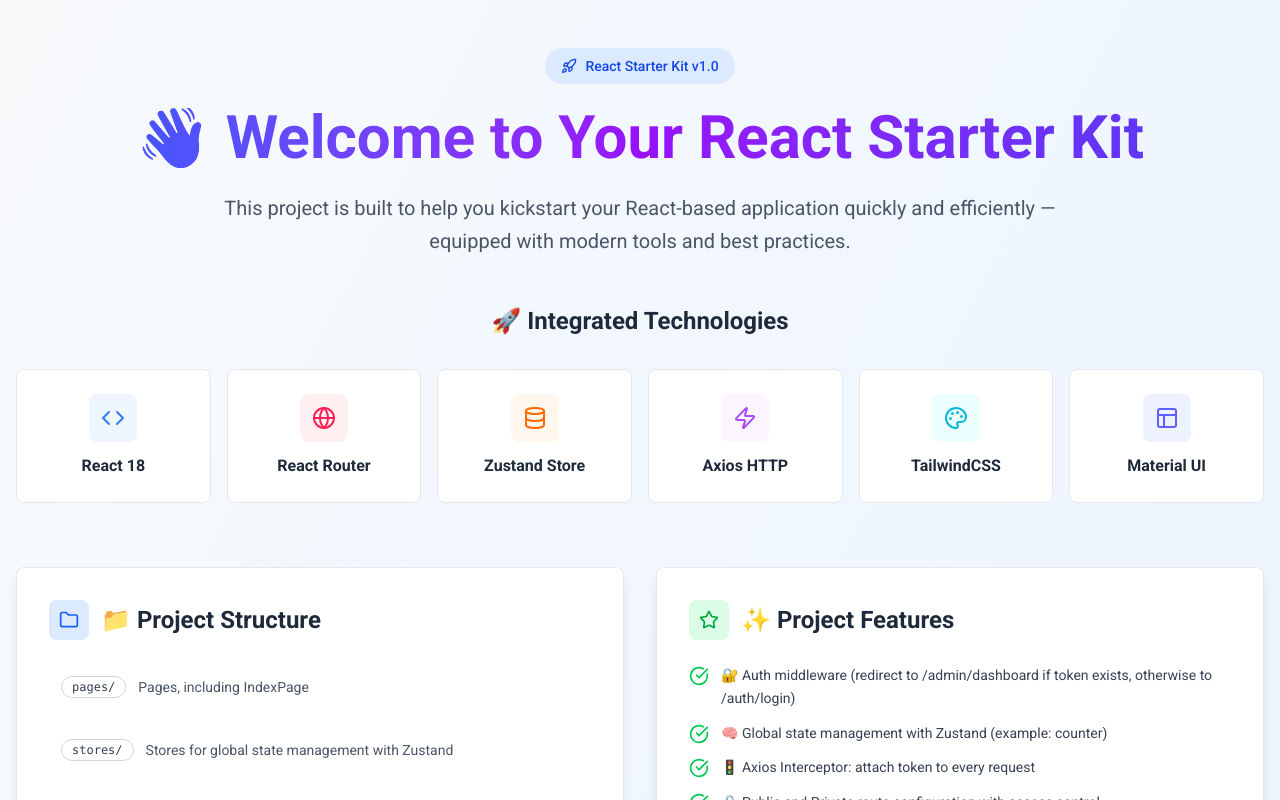
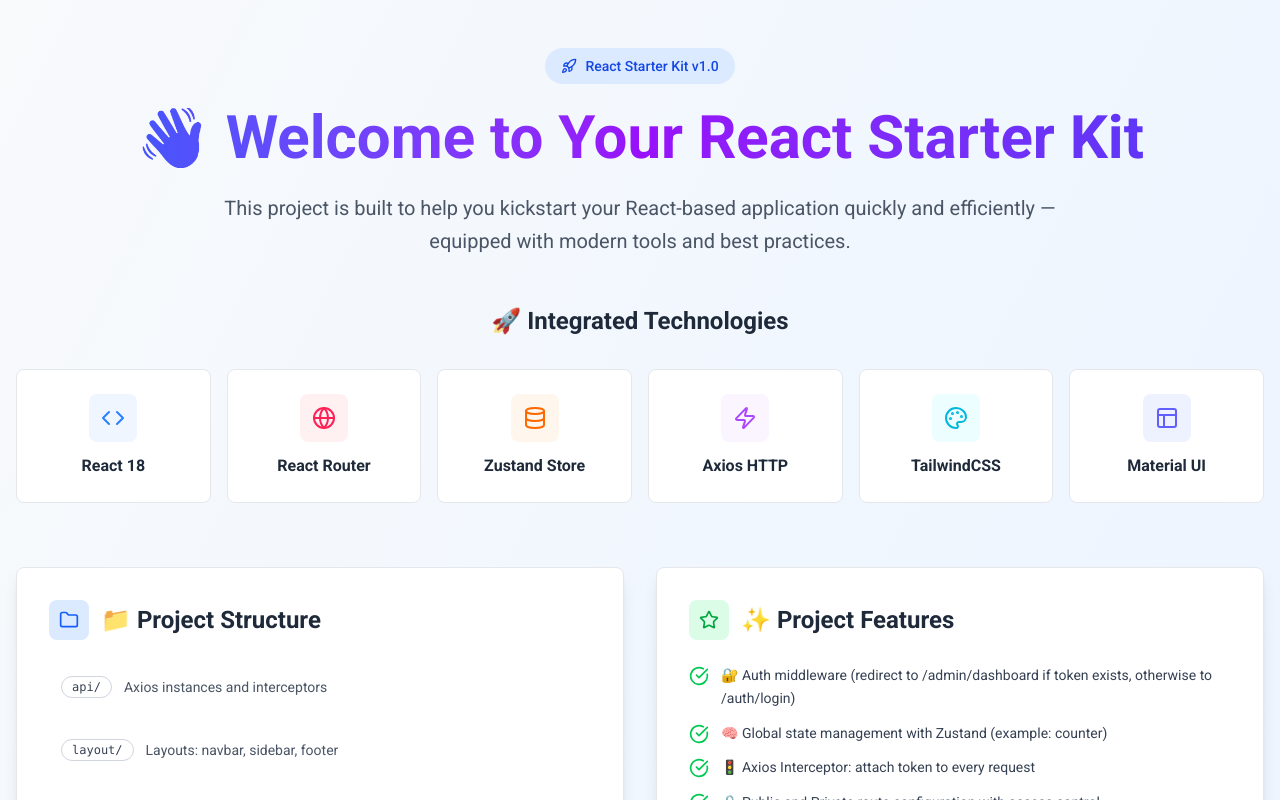
Before and after one commit to q0d1r0v/react_starter_kit, a React (Vite) app: page / in a window 1280 px wide. Shown: the top 800 px of the page. Built offline with nearby package versions, Linux system fonts and the light colour scheme.

Commit message:
React Starter Kit

```diff
--- a/src/App.tsx
+++ b/src/App.tsx
@@ -19,7 +19,6 @@
       <Suspense
         fallback={
           <div className="relative w-full h-screen bg-white">
-            {/* Loading Line */}
             <div className="fixed top-0 left-0 w-full h-1 bg-blue-200 overflow-hidden z-50">
               <div className="loading-bar" />
             </div>
--- a/src/pages/IndexPage.tsx
+++ b/src/pages/IndexPage.tsx
@@ -60,21 +60,18 @@
   ];
 
   const projectStructure = [
+    // Folders first (alphabetical order)
+    { path: "api/", description: "Axios instances and interceptors" },
+    { path: "layout/", description: "Layouts: navbar, sidebar, footer" },
     { path: "pages/", description: "Pages, including IndexPage" },
+    { path: "routes/", description: "Public and Private route configuration" },
     {
       path: "stores/",
       description: "Stores for global state management with Zustand",
     },
-    { path: "api/", description: "Axios instances and interceptors" },
-    { path: "layout/", description: "Layouts: navbar, sidebar, footer" },
-    {
-      path: "routes/",
-      description: "Public and Private route configuration",
-    },
-    {
-      path: "App.tsx",
-      description: "Root component with router setup",
-    },
+    { path: "styles/", description: "Global and component styles" },
+
+    { path: "App.tsx", description: "Root component with router setup" },
     { path: "main.tsx", description: "ReactDOM entry point" },
   ];
 
```
